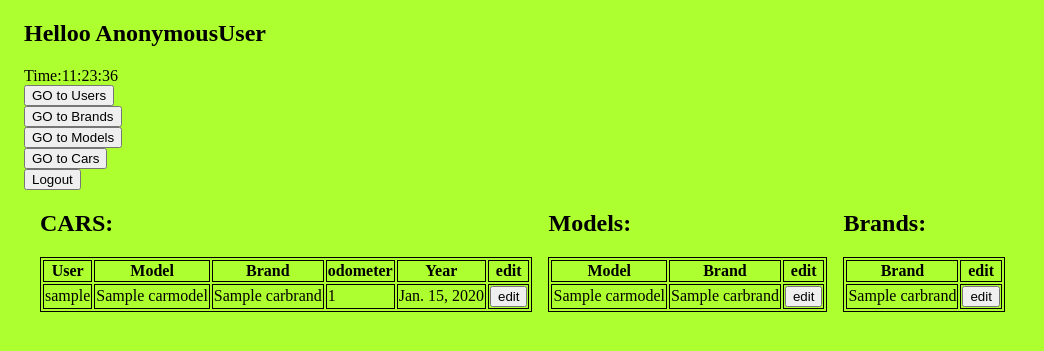
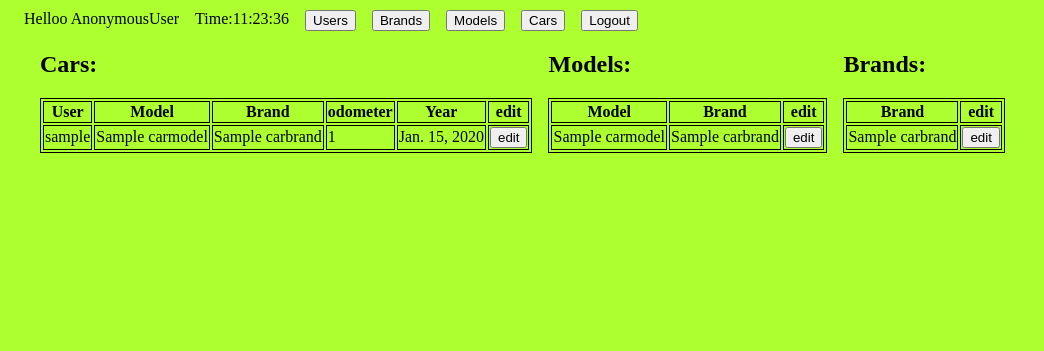
Before and after one commit to DenisPGH/REST-API-for-cars, a Django app: page /log/ in a window 1280 px wide. Shown: the top 351 px of the page, without its empty margins (0-1044 px from the left). Run offline with Django 4.2, Linux system fonts and the light colour scheme; tables that the repository leaves empty hold one stand-in row (values such as "Sample post").

Commit message:
added css

```diff
--- a/Cars/static/login.css
+++ b/Cars/static/login.css
@@ -15,3 +15,9 @@ div.info{
 div {
     margin-left: 1rem;
 }
+
+header{
+    margin-top: 10px;
+    display: flex;
+    flex-direction: row;
+}
--- a/Cars/templates/login.html
+++ b/Cars/templates/login.html
@@ -8,11 +8,16 @@
     <title>Title</title>
 </head>
 <body onload="startTime()">
-<div> <h2>Helloo {{ user|capfirst }}</h2></div>
-<div id="txt"></div>
+
+
+<header>
+    <div class="gruss">Helloo {{ user|capfirst}}</div>
+    <div id="txt"></div>
+
+
 <div>
         <form class="app" method='get' action="{% url 'restusers' %}">
-         <button class="regi">GO to Users</button>
+         <button class="regi">Users</button>
             {% csrf_token %}
 
         </form>
@@ -20,7 +25,7 @@
 
 <div>
         <form class="app" method='get' action="{% url 'brands' %}">
-         <button class="regi">GO to Brands</button>
+         <button class="regi">Brands</button>
             {% csrf_token %}
 
         </form>
@@ -30,7 +35,7 @@
 
 <div>
         <form class="app" method='get' action="{% url 'models' %}">
-         <button class="regi">GO to Models</button>
+         <button class="regi">Models</button>
             {% csrf_token %}
 
         </form>
@@ -38,7 +43,7 @@
 
 <div>
         <form class="app" method='get' action="{% url 'cars' %}">
-         <button class="regi">GO to Cars</button>
+         <button class="regi">Cars</button>
             {% csrf_token %}
 
         </form>
@@ -52,9 +57,11 @@
         </form>
     </div>
 
+</header>
+
 <div class="info">
 <div class="cars">
-<h2> CARS:</h2>
+<h2> Cars:</h2>
     <table>
     <tr>
         <th>User</th>
```
